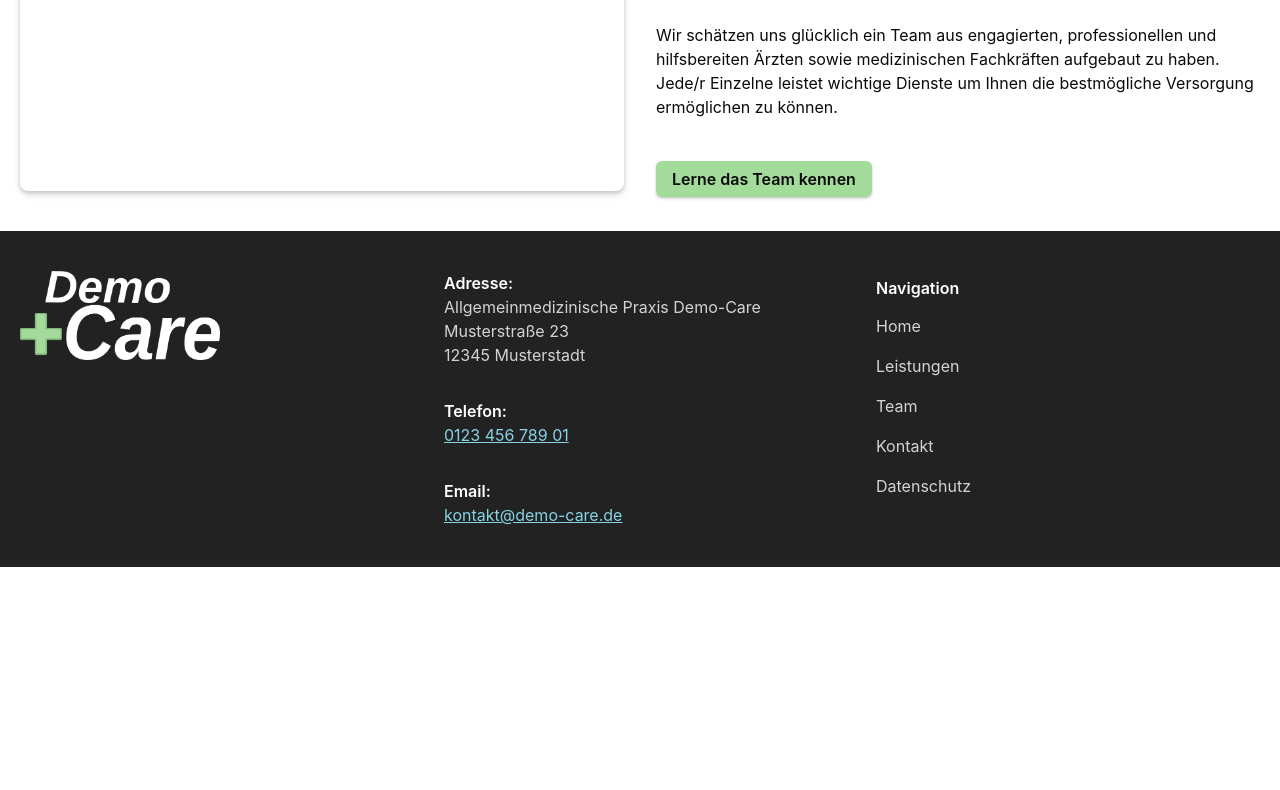
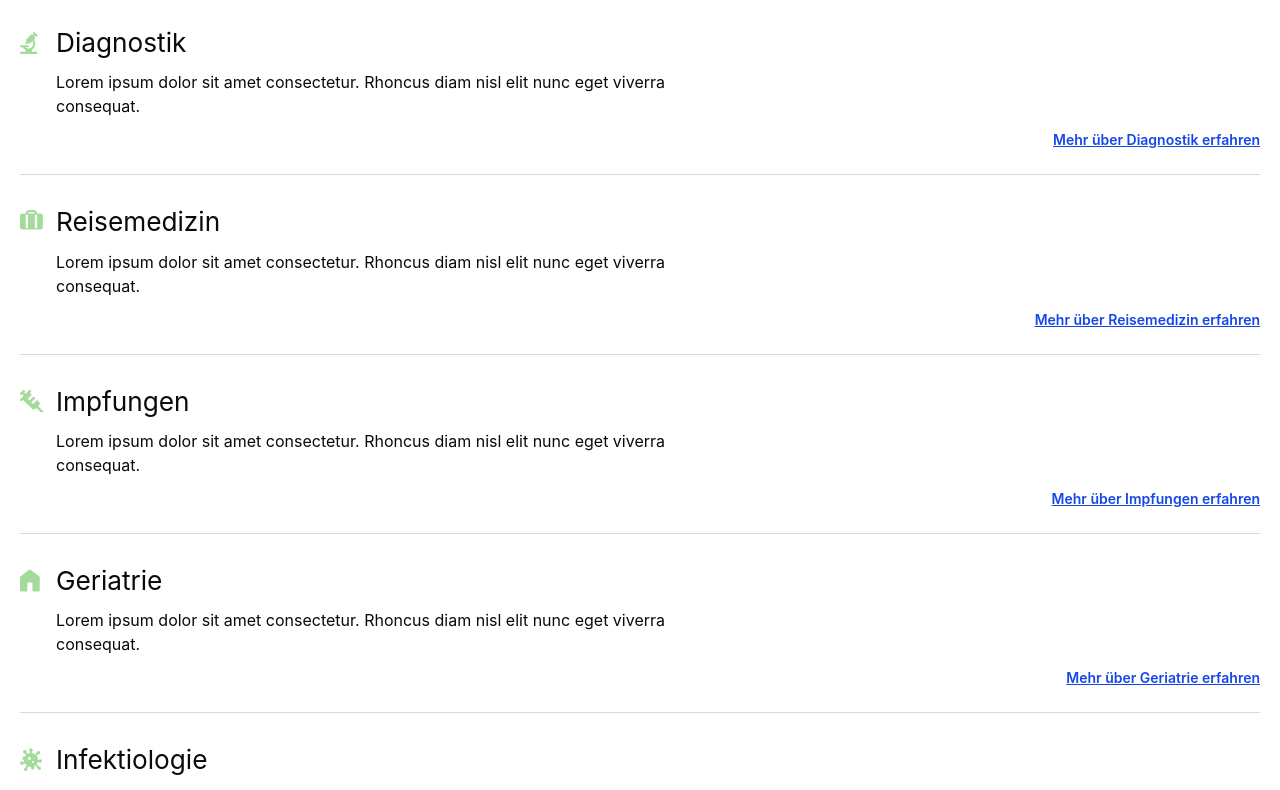
Before and after one commit to ben-me/demo_doctor, a SvelteKit app: page / in a window 1280 px wide. Shown: the part 1885-2675 px from the top of the page. Before the commit the page ends 2452 px from the top, so only its background shows below. Built offline with nearby package versions, Linux system fonts and the light colour scheme.

Commit message:
feat(component): Add new service overview component to homepage

```diff
--- a/src/routes/(home)/+page.svelte
+++ b/src/routes/(home)/+page.svelte
@@ -1,6 +1,7 @@
 <script lang="ts">
 	import Hero from './Hero.svelte';
 	import Information from './Information.svelte';
+	import ServiceOverview from './ServiceOverview.svelte';
 	import Team from './Team.svelte';
 	import Welcome from './Welcome.svelte';
 </script>
@@ -14,4 +15,5 @@
 <Hero />
 <Information />
 <Welcome />
+<ServiceOverview />
 <Team />
--- /dev/null
+++ b/src/routes/(home)/ServiceOverview.svelte
@@ -0,0 +1,57 @@
+<script lang="ts">
+	import type { IconName } from '$lib/components/ui/Icon.svelte';
+	import Icon from '$lib/components/ui/Icon.svelte';
+	import Section from '$lib/components/ui/Section.svelte';
+
+	const SERVICES: { name: string; icon: IconName; description: string }[] = [
+		{
+			name: 'Diagnostik',
+			icon: 'Microscope',
+			description:
+				'Lorem ipsum dolor sit amet consectetur. Rhoncus diam nisl elit nunc eget viverra consequat.'
+		},
+		{
+			name: 'Reisemedizin',
+			icon: 'Suitcase',
+			description:
+				'Lorem ipsum dolor sit amet consectetur. Rhoncus diam nisl elit nunc eget viverra consequat.'
+		},
+		{
+			name: 'Impfungen',
+			icon: 'Needle',
+			description:
+				'Lorem ipsum dolor sit amet consectetur. Rhoncus diam nisl elit nunc eget viverra consequat.'
+		},
+		{
+			name: 'Geriatrie',
+			icon: 'House',
+			description:
+				'Lorem ipsum dolor sit amet consectetur. Rhoncus diam nisl elit nunc eget viverra consequat.'
+		},
+		{
+			name: 'Infektiologie',
+			icon: 'Virus',
+			description:
+				'Lorem ipsum dolor sit amet consectetur. Rhoncus diam nisl elit nunc eget viverra consequat.'
+		}
+	];
+</script>
+
+<Section>
+	<h2 class="text-h3">Unsere Leistungen</h2>
+	{#each SERVICES as service (service)}
+		<article class="border-b-1 grid grid-cols-[auto_1fr] gap-3 border-gray-400/40 py-[0_1.5rem]">
+			<Icon class="w-6 self-center" name={service.icon} />
+			<h3 class="text-h4 col-start-2">
+				{service.name}
+			</h3>
+			<p class="col-start-2">{service.description}</p>
+			<a
+				class="col-start-2 justify-self-end text-right text-sm font-semibold text-blue-700 underline"
+				href={`/leistungen#${service.name.toLocaleLowerCase()}`}
+			>
+				Mehr über {service.name} erfahren
+			</a>
+		</article>
+	{/each}
+</Section>
```
